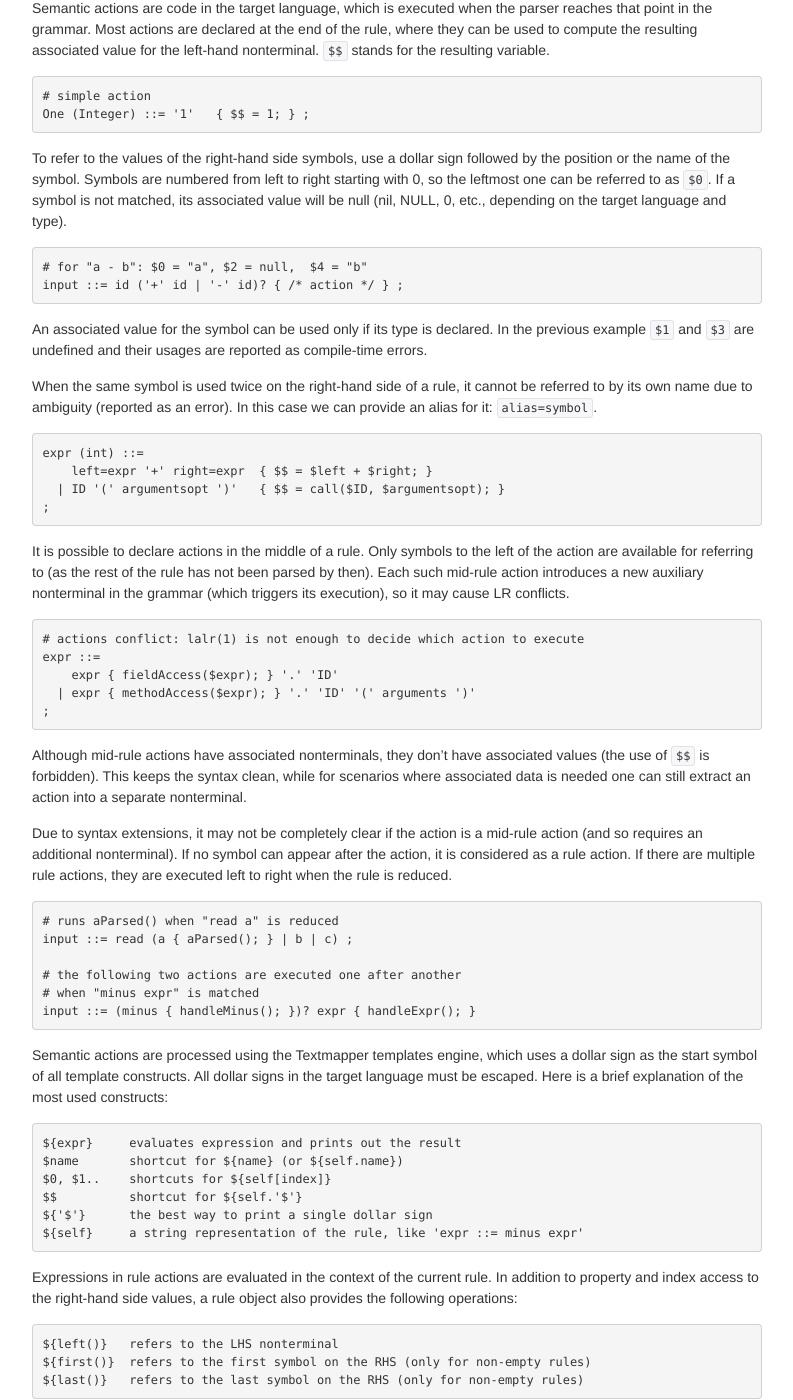
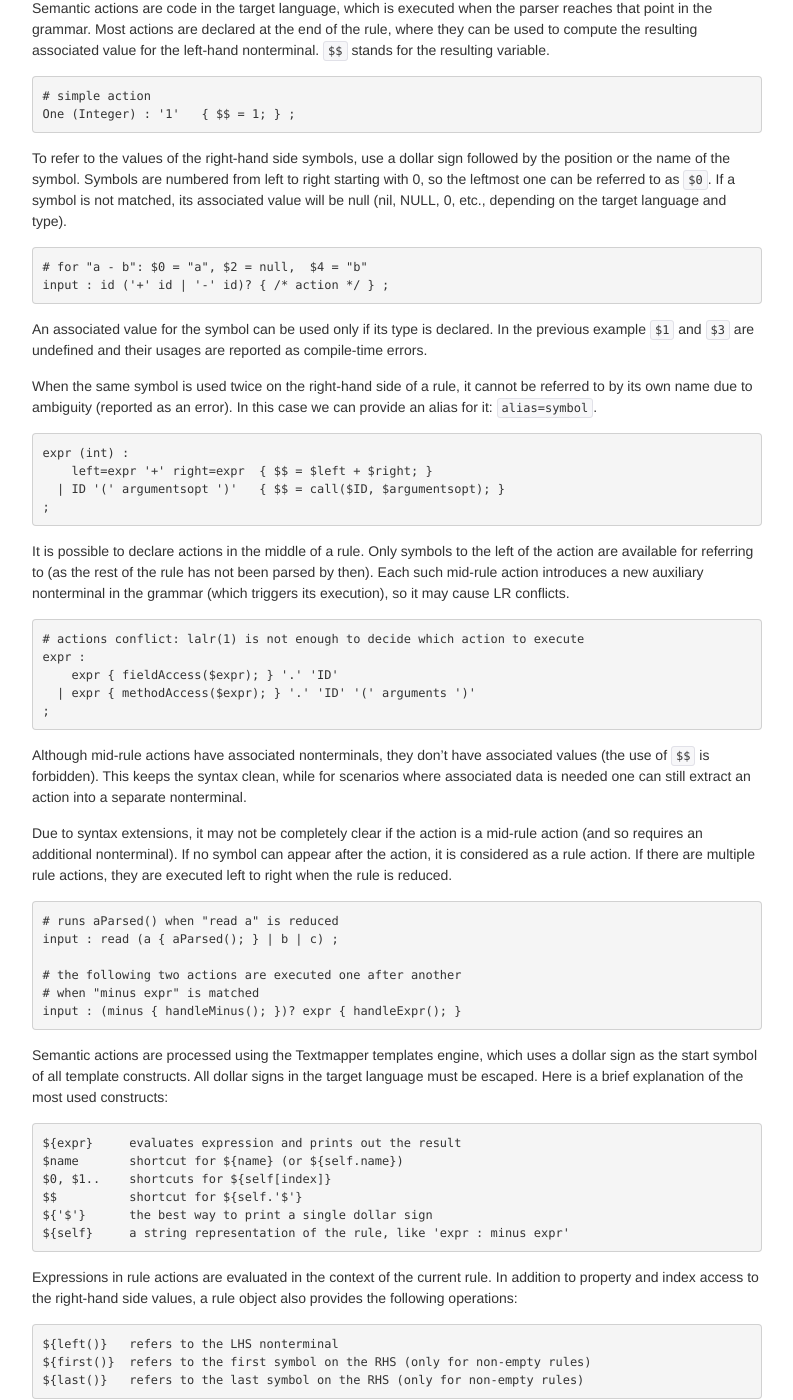
Before and after one commit to inspirer/textmapper, a Jekyll site: the page built from documentation.md, in a window 1280 px wide and 1400 px high, scrolled down 9198 px. Shown: the whole window, without its empty margins (243-1036 px from the left). Built offline with Jekyll 4.4.1, drawn with Linux system fonts in a browser that asks for light colours; some of the changed text lies outside the part shown.

Commit message:
Replace ::= with :

````diff
--- a/documentation.md
+++ b/documentation.md
@@ -107,7 +107,7 @@ Whenever you need to write a grammar production rule for a specific lexeme value
 	ONE:    /1/
 
 	# in the grammar
-	number ::= INT_wo_ZERO | ZERO | ONE;
+	number : INT_wo_ZERO | ZERO | ONE;
 
 Textmapper introduces the concept of soft terminals to automate and simplify this task. Soft terminals are symbols whose types depend on the grammar context. All soft terminals must have a class symbol. To add a new soft terminal, you mark the original lexeme rule with a _class_ attribute and create a separate soft terminal rule for the constant value. From the lexer point of view, conflicts are automatically resolved in favor of the soft terminal, while in the parser, it is interpreted as its class terminal when that is expected.
 
@@ -115,7 +115,7 @@ Textmapper introduces the concept of soft terminals to automate and simplify thi
 	ZERO: /0/         (soft)
 
 	# "0" (returned from the lexer as ZERO) is interpreted as INT here
-	input ::= INT ;
+	input : INT ;
 
 A soft terminal symbol behaves like its class terminal symbol in the contexts where the class symbol is expected. Soft terminals therefore inherit all properties from their respective class terminals (attributes, type and semantic action).
 
@@ -137,7 +137,7 @@ Soft keywords don't contribute to a reserved keywords set, allowing them to be u
 	class:   /class/
 
 	# class is a usual keyword, while extends is a soft one
-	declaration ::= class ID (extends ID) '{' body '}' ;
+	declaration : class ID (extends ID) '{' body '}' ;
 
 The main restriction of soft terminals is that you cannot use them in the same context as their respective class terminals. This will result in an ambiguity as to whether the soft terminal should be interpreted as itself or its class terminal. In addition to LR shift/reduce and reduce/reduce conflicts, soft terminals can introduce two more types of conflicts: _soft shift/reduce_ and _soft reduce/reduce_.
 
@@ -324,10 +324,10 @@ Textmapper supports extended syntax for production rules. It includes grouping,
 
 Parentheses are used for grouping in the usual manner. A question mark after a symbol reference or a group means that reference or group is optional. The following rule is expanded into 4 rules, where all combinations are expressed individually.
 
-	javaImport ::= import static? qualifiedID ('.' '*')? ';' ;
+	javaImport : import static? qualifiedID ('.' '*')? ';' ;
 
 	# is reduced to
-	javaImport ::=
+	javaImport :
 		 import qualifiedID ';'
 		| import qualifiedID '.' '*' ';'
 		| import static qualifiedID ';'
@@ -338,24 +338,24 @@ The difference between using the **opt** suffix and a question mark operator is
 In-group alternation is a way to avoid repetitions.
 
 	# accepts "block ID code" and "block ID semicolon"
-	element ::= block ID (code | semicolon) ;
+	element : block ID (code | semicolon) ;
 
 Unordered sequences accept their elements in any order but each element must appear exactly once (unless it is optional). Such sequences are formed by joining the elements with an ampersand ('&') operator. Parentheses can be used to override precedence or to improve readability.
 
 	# accepts all permutations of A, B and C as well as an empty string
-	ABC ::= (A & B & C)? ;
+	ABC : (A & B & C)? ;
 
 	# accepts: int i, const int i, int volatile i, etc.
-	Var ::= Type & Modifiers? ID ;
-	Modifiers ::= const | volatile ;
+	Var : Type & Modifiers? ID ;
+	Modifiers : const | volatile ;
 
 Lists can be introduced on the right-hand side of a rule without the need for a separate nonterminal. An element which may appear multiple times should be followed by a quantifier. This can be either a plus (one or more elements are accepted) or a star (in this case, an empty string is accepted as well). There is a special syntax for lists with a separator. The sequence of separator tokens follows the list element, prefixed with the ```separator``` keyword. A quantifier should then be applied to the whole block enclosed in parentheses.
 
 	# one or more methods
-	input ::= method+ ;
+	input : method+ ;
 
 	# comma separated list of zero or more parameters
-	methodHeader ::= ID leftParen (parameter separator comma)* rightParen ;
+	methodHeader : ID leftParen (parameter separator comma)* rightParen ;
 
 As with **opt** versus ```?```, there are two ways to express lists accepting an empty string. The star quantifier handles an empty production in the created list nonterminal, while the ```+?``` operator inlines it on the caller side. Inlining is more verbose, but less likely to cause LR conflicts.
 
@@ -364,18 +364,18 @@
 Semantic actions are code in the target language, which is executed when the parser reaches that point in the grammar. Most actions are declared at the end of the rule, where they can be used to compute the resulting associated value for the left-hand nonterminal. ```$$``` stands for the resulting variable.
 
 	# simple action
-	One (Integer) ::= '1'   { $$ = 1; } ;
+	One (Integer) : '1'   { $$ = 1; } ;
 
 To refer to the values of the right-hand side symbols, use a dollar sign followed by the position or the name of the symbol. Symbols are numbered from left to right starting with 0, so the leftmost one can be referred to as ```$0```. If a symbol is not matched, its associated value will be null (nil, NULL, 0, etc., depending on the target language and type).
 
 	# for "a - b": $0 = "a", $2 = null,  $4 = "b"
-	input ::= id ('+' id | '-' id)? { /* action */ } ;
+	input : id ('+' id | '-' id)? { /* action */ } ;
 
 An associated value for the symbol can be used only if its type is declared. In the previous example ```$1``` and ```$3``` are undefined and their usages are reported as compile-time errors.
 
 When the same symbol is used twice on the right-hand side of a rule, it cannot be referred to by its own name due to ambiguity (reported as an error). In this case we can provide an alias for it: ```alias=symbol```.
 
-	expr (int) ::=
+	expr (int) :
 	    left=expr '+' right=expr  { $$ = $left + $right; }
 	  | ID '(' argumentsopt ')'   { $$ = call($ID, $argumentsopt); }
 	;
@@ -383,7 +383,7 @@ When the same symbol is used twice on the right-hand side of a rule, it cannot b
 It is possible to declare actions in the middle of a rule. Only symbols to the left of the action are available for referring to (as the rest of the rule has not been parsed by then). Each such mid-rule action introduces a new auxiliary nonterminal in the grammar (which triggers its execution), so it may cause LR conflicts.
 
 	# actions conflict: lalr(1) is not enough to decide which action to execute
-	expr ::=
+	expr :
 	    expr { fieldAccess($expr); } '.' 'ID'
 	  | expr { methodAccess($expr); } '.' 'ID' '(' arguments ')'
 	;
@@ -393,11 +393,11 @@ Although mid-rule actions have associated nonterminals, they don't have associat
 Due to syntax extensions, it may not be completely clear if the action is a mid-rule action (and so requires an additional nonterminal). If no symbol can appear after the action, it is considered as a rule action. If there are multiple rule actions, they are executed left to right when the rule is reduced.
 
 	# runs aParsed() when "read a" is reduced
-	input ::= read (a { aParsed(); } | b | c) ;
+	input : read (a { aParsed(); } | b | c) ;
 
 	# the following two actions are executed one after another
 	# when "minus expr" is matched
-	input ::= (minus { handleMinus(); })? expr { handleExpr(); }
+	input : (minus { handleMinus(); })? expr { handleExpr(); }
 
 Semantic actions are processed using the Textmapper templates engine, which uses a dollar sign as the start symbol of all template constructs. All dollar signs in the target language must be escaped. Here is a brief explanation of the most used constructs:
 
@@ -406,7 +406,7 @@ Semantic actions are processed using the Textmapper templates engine, which uses
 	$0, $1..    shortcuts for ${self[index]}
 	$$          shortcut for ${self.'$'}
 	${'$'}      the best way to print a single dollar sign
-	${self}     a string representation of the rule, like 'expr ::= minus expr'
+	${self}     a string representation of the rule, like 'expr : minus expr'
 
 Expressions in rule actions are evaluated in the context of the current rule. In addition to property and index access to the right-hand side values, a rule object also provides the following operations:
 
@@ -421,7 +421,7 @@
 ```${left()}```: Should be used for reading typed data; it returns an associated value cast to the rule's nonterminal type. It cannot be used to modify values.
 
 	# example in java:  ${left()} is equivalent to ((List<Method>)$$)
-	methods (List<Method>) ::=
+	methods (List<Method>) :
 	    method      { $$ = new ArrayList<Method>(); ${left()}.add($method); }
 	    | methods method .... ;
 
@@ -437,7 +437,7 @@ The generated lexer and parser can track the locations of the parsed elements in
 Location attributes of terminal symbols are filled out by the lexer. A nonterminal inherits its starting and ending locations from the first and last symbols on the right-hand side of the matched rule. If the rule is empty, then both locations are set to the starting position of the next token in the stream.
 
 	# store line and offsets in the AST class
-	assignment ::=
+	assignment :
 	    ID '=' expr
 	          { $$ = new Assignment($ID, $expr, ${ID.line} ${ID.offset}, ${expr.endoffset}); }
 	;
@@ -456,16 +456,16 @@ The following example shows the parsing steps for the variable declaration const
 | stack                   | input stream  | action |
 |-
 | \<empty\>               | int i = 5 + 3;| Shift |
-| int                     | i = 5 + 3;    | Reduce (type ::= int) |
+| int                     | i = 5 + 3;    | Reduce (type : int) |
 | type                    | i = 5 + 3;    | Shift |
 | type ID(i)              | = 5 + 3;      | Shift (2 times) |
-| type ID = 5             | + 3;          | Reduce (expr ::= integer_const) |
+| type ID = 5             | + 3;          | Reduce (expr : integer_const) |
 | type ID = expr          | + 3;          | Shift (2 times) |
-| type ID = expr + 3      | ;             | Reduce (expr ::= integer_const) |
-| type ID = expr + expr   | ;             | Reduce (expr ::= expr '+' expr) |
+| type ID = expr + 3      | ;             | Reduce (expr : integer_const) |
+| type ID = expr + expr   | ;             | Reduce (expr : expr '+' expr) |
 | type ID = expr          | ;             | Shift |
-| type ID = expr ;        |               | Reduce (var_decl ::= type ID '=' expr ';') |
-| var_decl                |               | Reduce (input ::= var_decl) |
+| type ID = expr ;        |               | Reduce (var_decl : type ID '=' expr ';') |
+| var_decl                |               | Reduce (input : var_decl) |
 | input                   |               | \<success\> |
 
 The decision on which action to execute is made at each step, depending on the stack content and the following items in the input stream (so-called lookahead tokens). Textmapper uses LR parsing techniques to come to this decision quickly.
@@ -496,11 +496,11 @@ Each error contains an example of the parsing stack content, conflicting rules,
 
 	input: statementList if '(' Expression ')' Statement
 	shift/reduce conflict (next: else)
-    	IfStatement ::= if '(' Expression ')' Statement
+    	IfStatement : if '(' Expression ')' Statement
 
 We can resolve this conflict manually by marking the appropriate rule with a %shift modifier, which takes a comma-separated list of terminal symbols for which *Shift* is the preferred solution. Excess modifiers (i.e. for non-conflicting rules or terminals) are reported as errors.
 
-	IfStatement ::=
+	IfStatement :
 	    kw_if '(' Expression ')' Statement %shift else
 	  | kw_if '(' Expression ')' Statement else Statement
 	;
@@ -515,7 +515,7 @@ For operators of the same precedence, the order of execution remains unclear. Fo
 
 The following grammar snippet produces a bunch of **Shift/Reduce** conflicts. Obviously, without precedences and associativities, there are multiple ways to parse any complex expression.
 
-	expr ::=
+	expr :
 	     IntegerConstant
 	   | expr '+' expr
 	   | expr '*' expr
@@ -523,13 +523,13 @@ The following grammar snippet produces a bunch of **Shift/Reduce** conflicts. Ob
 
 We can rewrite it so that operator priorities and associativities are encoded in the grammar. The rewritten grammar would look like this:
 
-	expr ::=
+	expr :
 	    plus_expr ;
 
-	plus_expr ::=
+	plus_expr :
 	    mult_expr | plus_expr '+' mult_expr ;
 
-	mult_expr ::=
+	mult_expr :
 		IntegerConstant | mult_expr '*' IntegerConstant ;
 
 It is heavy, verbose, and requires many excess reductions (every single constant passes its way through all nonterminals). Instead, we can add precedence rules to solve all the ambiguities and stick to the original version. Note that operators are represented by terminal symbols.
@@ -549,7 +549,7 @@
 
 	input: MethodHeader '{' expr '+' expr
 	shift/reduce conflict (next: '+', '*')
-	    expr ::= expr '+' expr
+	    expr : expr '+' expr
 
 The unary minus requires a separate operator terminal as it has higher precedence than the usual minus operator. This means we must specify this custom precedence in a rule modifier.
 
@@ -561,7 +561,7 @@ The unary minus requires a separate operator terminal as it has higher precedenc
 	%left '*';
 	%left unaryMinus;
 
-	expr ::=
+	expr :
 	     IntegerConstant
 	   | expr '+' expr
 	   | expr '-' expr
@@ -580,7 +580,7 @@ By default, the generated parser stops when it encounters the first syntax error
 
 This terminal can then be used in production rules to specify the contexts where an error is expected and can be properly handled.
 
-	statement ::=
+	statement :
 	    expr_statement ';'
 	  | error ';'		# if something is broken here, it is broken up to the next semicolon
 	;
@@ -675,7 +675,7 @@ Defining an AST model in a grammar is wordy and explicit, so for many simple non
 	}
 
 	:: parser
-	Visibility ::=
+	Visibility :
 	   'public' | 'private' | 'protected' ;
 
 ## Grammar Mapping
@@ -688,7 +688,7 @@ In order to get a separately defined AST instantiated and returned from the pars
 	}
 
 	:: parser
-	entity returns Entity ::=
+	entity returns Entity :
 	    'entity' name=ID ;
 
 
@@ -707,7 +707,7 @@ Return types can be specified on individual actions, which in turn allows us to
 	}
 
 	:: parser
-	literal returns ConstExpression ::=
+	literal returns ConstExpression :
 	      [returns IntegerLiteral] val=icon
 	    | [returns StringLiteral] val=scon
 	;
@@ -726,7 +726,7 @@ A parenthesized clause can be mapped to a field. In this case it is considered a
     class ChildEx : Child {}
 
 	:: parser
-	complexRule returns Container ::=
+	complexRule returns Container :
 	      # equivalent to new Container(new Child($ID));
 	      'container' '(' child=('child' name=ID) ')'
 
@@ -739,19 +739,19 @@ If we don't need an intermediate node for the rule and just want to pass the wra
 	:: parser
 
 	# no intermediate node here
-	init_expr returns Expression ::=
+	init_expr returns Expression :
 		'=' this=expr ;
 
 Enumerations are mapped in a similar way to classes, but instead of fields we map enumeration literals to constant terminals.
 
 	:: parser
-	visibility returns Visibility ::=
+	visibility returns Visibility :
 		public='public' | private='private' | protected='protected' ;
 
 Lists are created by adding elements one-by-one, using the ```+=``` operator.
 
 	:: parser
-	expression_list returns list<Expression> ::=
+	expression_list returns list<Expression> :
 	      this+=expression
 	    | expression_list ',' this+=expression
 	;
@@ -765,14 +765,14 @@
 	}
 
 	:: ast
-	method ::=
+	method :
 	    # handle a variable arity parameter separately,
 	    name=ID '(' params=parameter+ (',' params+=var_arity_param)? ')' ;
 
 Booleans can be mapped to constant terminals to indicate their presence in the input.
 
 	:: parser
-	class_declaration returns ClassDeclaration ::=
+	class_declaration returns ClassDeclaration :
 	      final='final' 'class' ...              # final is true
 	    | # final is false, abstact and data can be true or false
 	      (abstract='abstract')? data='data'? 'class' ...
@@ -781,12 +781,12 @@ Booleans can be mapped to constant terminals to indicate their presence in the i
 We can ignore the value provided by the right-hand side symbol and give our own constant by using ```symbol as <primitiveConstant>```. Usually this makes sense when the symbol is a constant terminal. Enumeration literals can be used as well.
 
 	:: parser
-	modifier returns int ::=
+	modifier returns int :
 	      this='a' as 0
 	    | this='b' as 1
 	    | this='c' as 2
 	;
-	class_declaration returns ClassDeclaration ::=
+	class_declaration returns ClassDeclaration :
 	      visibility='internal' as Visibility.protected 'class' ...
 	    | visibility=visibility 'class' ...
 	;
````
Also changed, not shown: other parts of documentation.md (+8 -8 lines).
